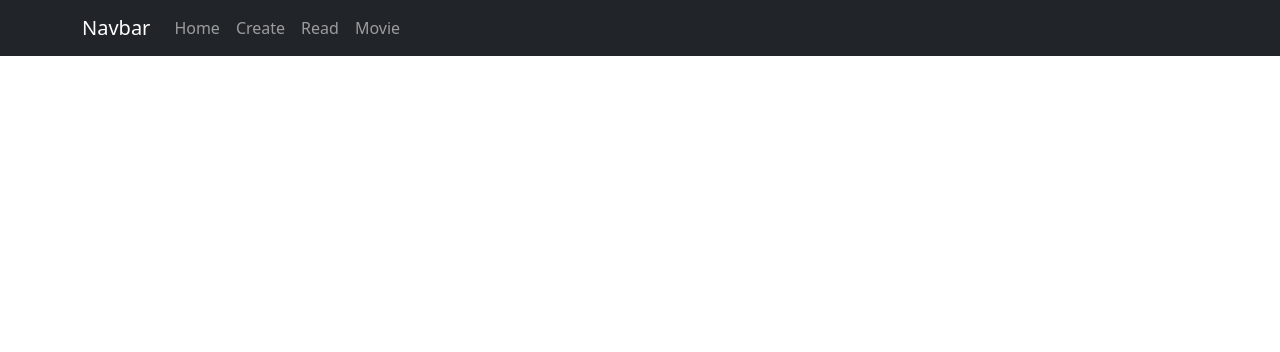
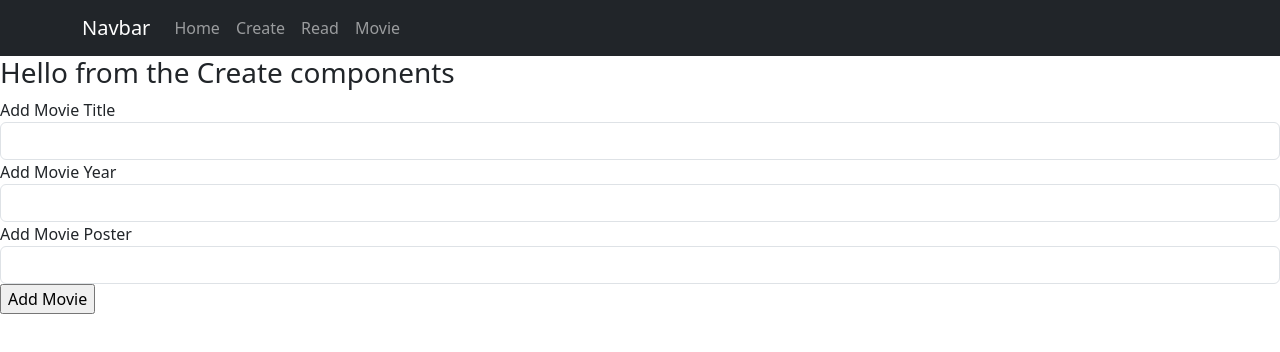
Before and after one commit to PhatTanNguyenG00425232/Lab-4-Data-Repp, a React (Create React App) app: page /create in a window 1280 px wide. Shown: the top 352 px of the page. Built offline with nearby package versions, Linux system fonts and the light colour scheme.

Commit message:
Exer 3 finished

```diff
--- a/src/App.js
+++ b/src/App.js
@@ -26,6 +26,9 @@ function App() {
 
         {/* Route for the Movie page*/}
         <Route path="/movie" element={<Movie />} />
+
+        {/* Route for the Create page*/}
+        <Route path="/create" element={<Create />} />
       </Routes>
     </Router>
   );
--- a/src/components/Create.js
+++ b/src/components/Create.js
@@ -1,6 +1,48 @@
+import { useState } from "react";
 //Create print out for create tab
 const Create = () =>{
-    return <h3>Hello from the Create components</h3>
+
+    //variables for the form
+    const[title,setTitle]=useState('');
+    const[year,setYear]=useState('');
+    const[poster,setPoster]=useState('');
+
+    //handle submittion from the button and log the information to console
+    const handleSubmit=(e)=>{
+        e.preventDefault();
+        console.log(title);
+        console.log(year);
+        console.log(poster)
+
+    }
+    return(
+    <div>
+        <h3>Hello from the Create components</h3>
+        {/*Handle the new event form button click and log the information in the form to the console */}
+        <form onSubmit={handleSubmit}>
+            {/*Submit form */}
+            <div className="form-group">
+                {/*title*/}
+                <label>Add Movie Title</label>
+                <input type="text" className="form-control" value={title}
+                onChange={(e)=>{setTitle(e.target.value)}}/>
+                {/*Year*/}
+                <label>Add Movie Year</label>
+                <input type="text" className="form-control" value={year}
+                onChange={(e)=>{setYear(e.target.value)}}/>
+                {/*Poster*/}
+                <label>Add Movie Poster</label>
+                <input type="text" className="form-control" value={poster}
+                onChange={(e)=>{setPoster(e.target.value)}}/>
+
+            </div>
+            <div>
+                <input type="submit" value="Add Movie"></input>
+            </div>
+        </form>
+    </div>
+    );
+
 
 };
 export default Create;
--- a/src/components/Read.js
+++ b/src/components/Read.js
@@ -5,7 +5,7 @@ import { useEffect, useState } from "react";
 const Read = () => {
 
 
-
+    //useState to add state variables to component
     const[movies,setMovies ]= useState([]);
     // Sample movie data as an array of objects
     const data = [
@@ -34,8 +34,9 @@ const Read = () => {
 
     useEffect(
         ()=>{
+            {/*make an HTTP Get call to return the JSON form */}
             axios.get('https://jsonblob.com/api/jsonblob/1287718524221775872')
-            .then((response)=>{
+            .then((response)=>{//set the movie from the JSON
                 console.log(response.data);
                 setMovies(response.data.movies)
             })
@@ -50,7 +51,7 @@ const Read = () => {
     return (
         <div>
             <h3>Hello from the Read component</h3>
-            {/* Render the Movie component and pass the movie data as props */}
+            {/* Render the Movie component and pass the movie data*/}
             <Movie myMovies={movies} />
         </div>
     );
```
